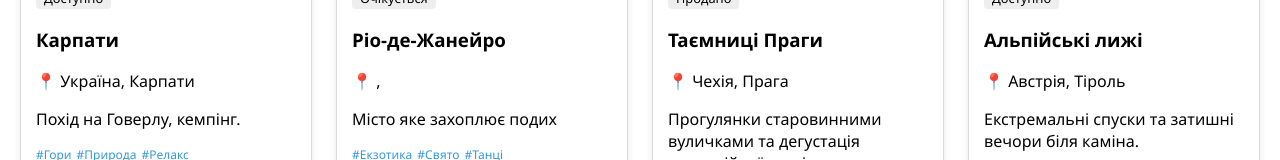
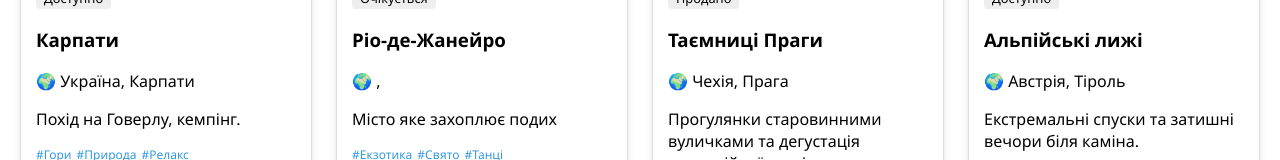
Before and after one commit to ieurg4532/Angular_project1, an Angular app: page / in a window 1280 px wide. Shown: the part 532-692 px from the top of the page. Built offline with nearby package versions, Linux system fonts and the light colour scheme.

Commit message:
refactor: successfully migrated data and logic to TravelService and fixed import paths

```diff
--- a/src/app/features/travel-list/travel-list.ts
+++ b/src/app/features/travel-list/travel-list.ts
@@ -1,8 +1,8 @@
-import { Component } from '@angular/core';
+import { Component, OnInit, inject } from '@angular/core';
 import { FormsModule } from '@angular/forms';
-import { TRAVELS } from '../../shared/mock-data';
 import { TravelCardComponent } from '../../shared/components/travel-card/travel-card';
-import { TravelStatus } from '../../shared/models/travel';
+import { TravelStatus, Travel } from '../../shared/models/travel';
+import { TravelService } from '../../shared/services/travel';
 
 @Component({
   selector: 'app-travel-list',
@@ -11,34 +11,37 @@ import { TravelStatus } from '../../shared/models/travel';
   templateUrl: './travel-list.html',
   styleUrl: './travel-list.css',
 })
-export class TravelListComponent {
-  public allTravels = TRAVELS;
-  public filteredTravels = [...this.allTravels];
 
+export class TravelListComponent implements OnInit {
+
+  private travelService = inject(TravelService);
+
+  public filteredTravels: Travel[] = [];
   public searchQuery = '';
   public selectedStatus = 'Всі';
-
   public statuses = ['Всі', ...Object.values(TravelStatus)];
 
+  ngOnInit(): void {
+    this.loadData();
+  }
+
+  loadData(): void {
+    this.filteredTravels = this.travelService.getAll();
+  }
+
   handleCardAction(id: number): void {
-    console.log(`Користувач обрав подорож з ID: ${id}`);
+    this.travelService.deleteItem(id);
+    this.filterItems();
   }
 
   filterItems(): void {
-    const query = this.searchQuery.toLowerCase().trim();
-
-    this.filteredTravels = this.allTravels.filter((item) => {
-      const matchesSearch = item.title.toLowerCase().includes(query);
-      const matchesStatus = this.selectedStatus === 'Всі' || item.status === this.selectedStatus;
-
-      return matchesSearch && matchesStatus;
-    });
+    this.filteredTravels = this.travelService.filterItems(this.searchQuery, this.selectedStatus);
   }
 
   resetFilters(inputElement: HTMLInputElement): void {
     this.searchQuery = '';
     this.selectedStatus = 'Всі';
-    this.filterItems();
+    this.loadData();
     inputElement.focus();
   }
 }
--- a/src/app/shared/components/travel-card/travel-card.html
+++ b/src/app/shared/components/travel-card/travel-card.html
@@ -3,7 +3,7 @@
   <div class="card-content">
     <span class="status-badge">{{ travel.status }}</span>
     <h3>{{ travel.title }}</h3>
-    <p class="location">📍 {{ travel.location?.country }}, {{ travel.location?.region }}</p>
+    <p class="location"> 🌍 {{ travel.location?.country }}, {{ travel.location?.region }}</p>
     <p class="description">{{ travel.description }}</p>
 
     <div class="tags">
--- /dev/null
+++ b/src/app/shared/services/travel.ts
@@ -0,0 +1,34 @@
+import { Injectable } from '@angular/core';
+import { TRAVELS } from '../mock-data';
+import { Travel } from '../models/travel';
+
+@Injectable({
+  providedIn: 'root',
+})
+export class TravelService {
+
+  private items: Travel[] = [...TRAVELS];
+
+  getAll(): Travel[] {
+    return [...this.items];
+  }
+
+  getById(id: number): Travel | undefined {
+    return this.items.find((item) => item.id === id);
+  }
+
+  deleteItem(id: number): void {
+    this.items = this.items.filter((item) => item.id !== id);
+  }
+
+  filterItems(searchQuery: string, selectedStatus: string): Travel[] {
+    const query = searchQuery.toLowerCase().trim();
+
+    return this.items.filter((item) => {
+      const matchesSearch = item.title.toLowerCase().includes(query);
+      const matchesStatus = selectedStatus === 'Всі' || item.status === selectedStatus;
+
+      return matchesSearch && matchesStatus;
+    });
+  }
+}
```
Also changed, not shown: 1 other file (tests, documents, lock files or other folders).
